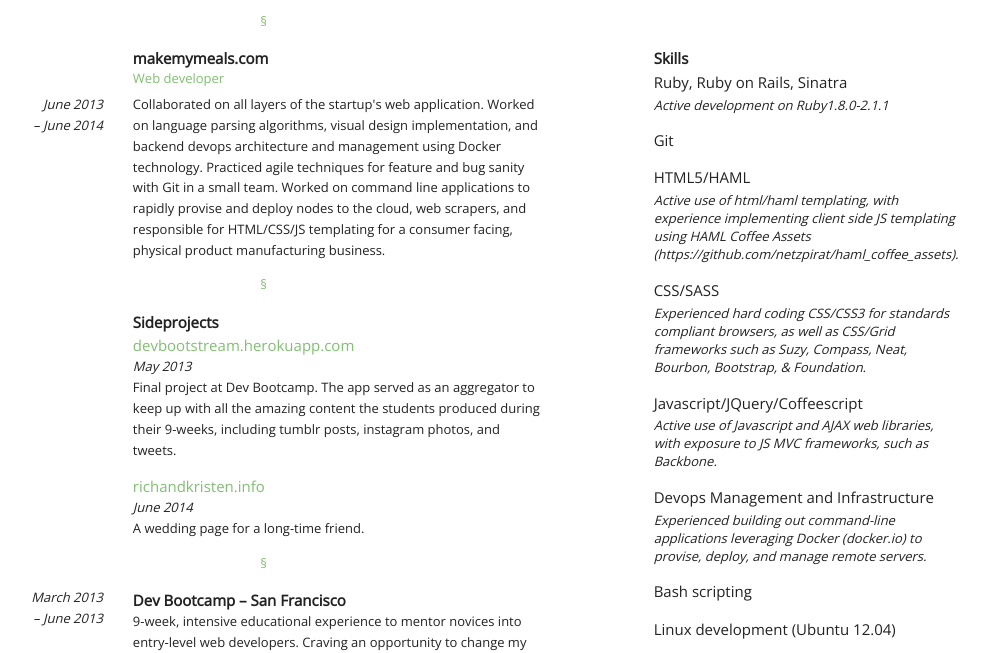
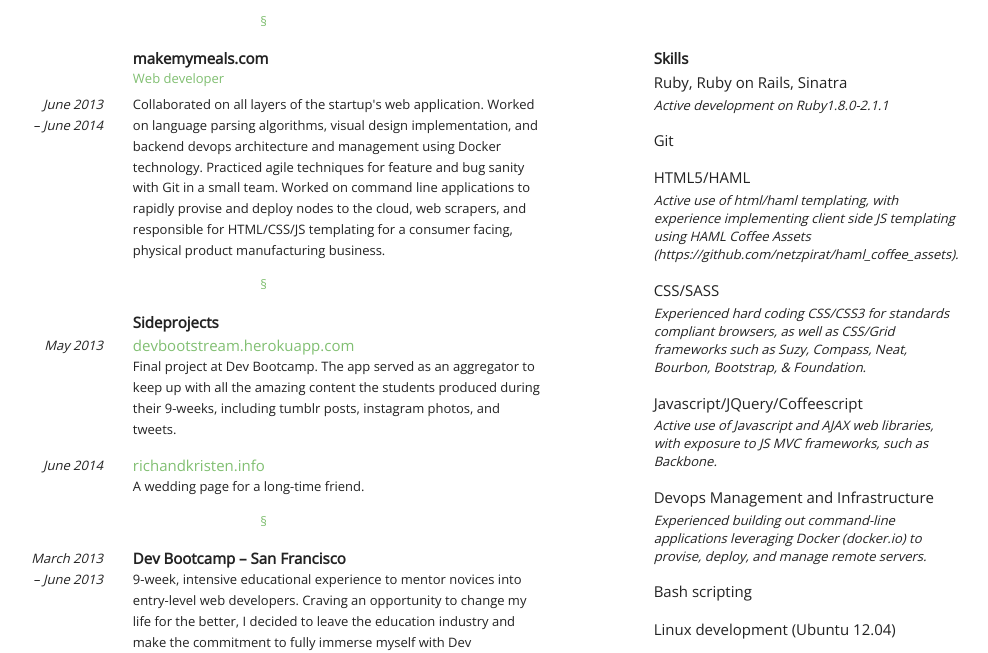
Before and after one commit to waysidekoi/waysidekoi.github.io, a plain HTML site: page index.html in a window 1280 px wide. Shown: the part 182-835 px from the top of the page, without its empty margins (168-1156 px from the left). Drawn offline with nearby package versions, Linux system fonts and the light colour scheme.

Commit message:
Automated commit at 2014-07-14 15:47:39 UTC by middleman-deploy 0.2.4

```diff
--- a/index.html
+++ b/index.html
@@ -77,9 +77,13 @@
       </div>
     </div>
     <div class="row">
-      <div class="large-9 large-offset-3 columns">
+      <div class="large-3 columns text-right hide-for-small-only">
+        <p style="margin-top: 0.2rem"><em>May 2013</em></p>
+      </div>
+
+      <div class="large-9 columns">
         <h5><a href="http://devbootstream.herokuapp.com">devbootstream.herokuapp.com</a></h5>
-        <p><em>May 2013</em><br/></p>
+        <p class="show-for-small-only"><em>May 2013</em><br/></p>
         <p>
           Final project at Dev Bootcamp. The app served as an aggregator to keep up with all the amazing content the students produced during their 9-weeks, including tumblr posts, instagram photos, and tweets.
         </p>
@@ -88,9 +92,13 @@
 
     <br/>
     <div class="row">
-      <div class="large-9 large-offset-3 columns">
+      <div class="large-3 columns text-right hide-for-small-only">
+        <p style="margin-top: 0.2rem"><em>June 2014</em></p>
+      </div>
+
+      <div class="large-9 columns">
         <h5><a href="http://richandkristen.info">richandkristen.info</a></h5>
-        <p><em>June 2014</em><br/></p>
+        <p class="show-for-small-only"><em>June 2014</em><br/></p>
         <p>
           A wedding page for a long-time friend.
         </p>
@@ -101,7 +109,7 @@
 
     <div class="row">
       <div class="hide-for-small-only large-3 columns text-right">
-        <p><em>March 2013<br/>&ndash; June 2013</em></p>
+        <p style="margin-top: 0.2rem"><em>March 2013<br/>&ndash; June 2013</em></p>
       </div>
       <div class="large-9 columns">
         <h5><strong>Dev Bootcamp &ndash; San Francisco</strong></h5>
@@ -115,7 +123,7 @@
         <br />
       </div>
       <div class="hide-for-small-only large-3 columns text-right">
-        <p><em>2004 &ndash; 2008</em></p>
+        <p style="margin-top: 0.2rem"><em>2004 &ndash; 2008</em></p>
       </div>
       <div class="large-9 columns">
         <h5><strong>Rutgers University - New Brunswick</strong></h5>
```
